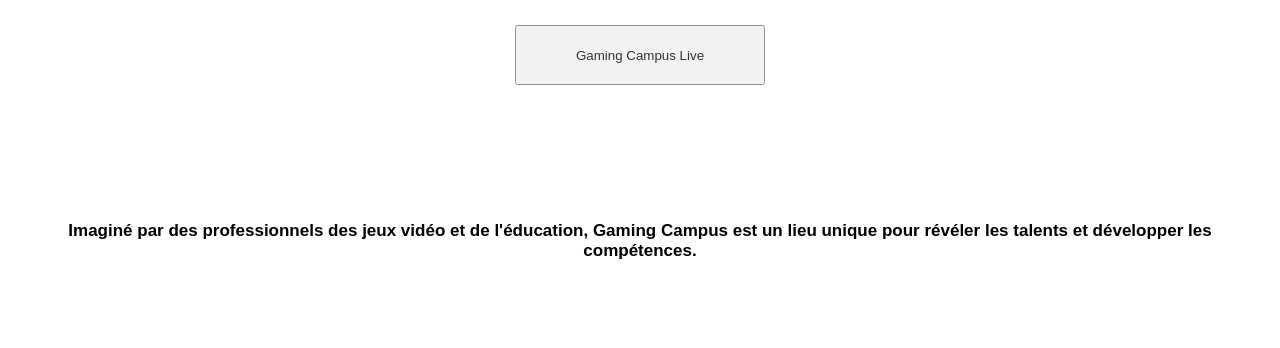
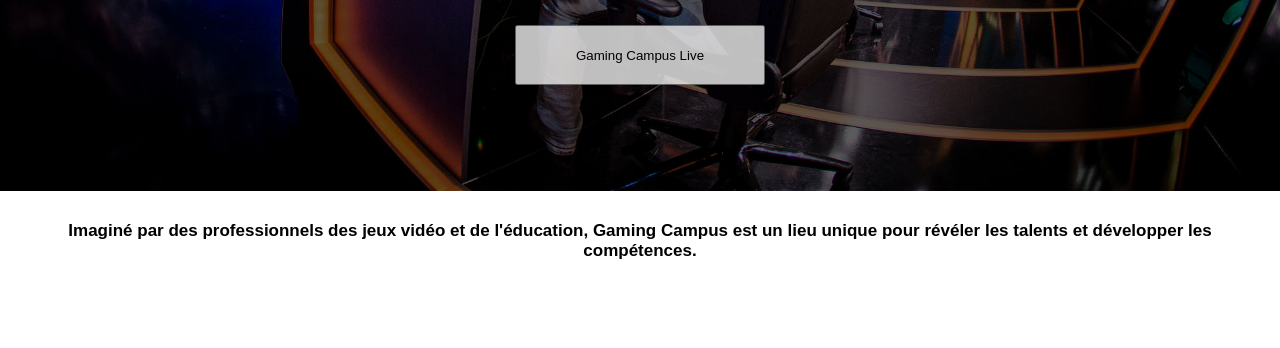
Before and after one commit to jltp2c/P3-HTML-CSS.github.io, a plain HTML site: page index.html in a window 1280 px wide. Shown: the part 486-834 px from the top of the page. Drawn offline with Linux system fonts and the light colour scheme; a web font is replaced by a local one.

Commit message:
P3 commit

```diff
--- a/style.css
+++ b/style.css
@@ -64,7 +64,7 @@
 }
 
 header{
-    background-image: url("../P3/assets/img/bg.jpg");
+    background-image: url("assets/img/bg.jpg");
     background-size: cover;
     background-attachment: fixed;
     background-repeat: no-repeat;
```
Also changed, not shown: 2 other files.
